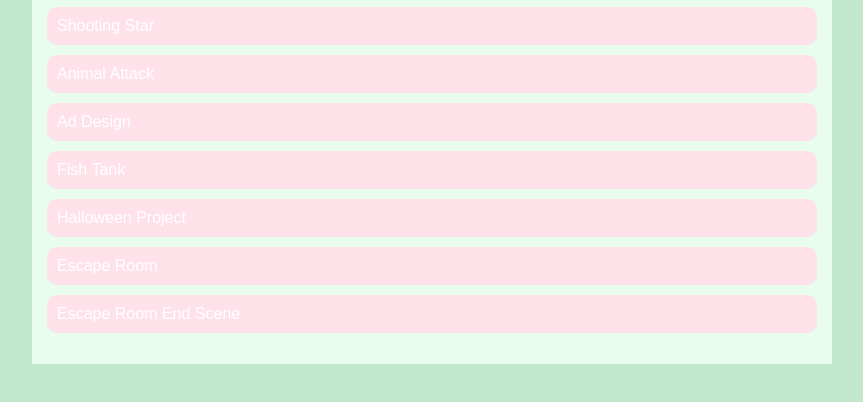
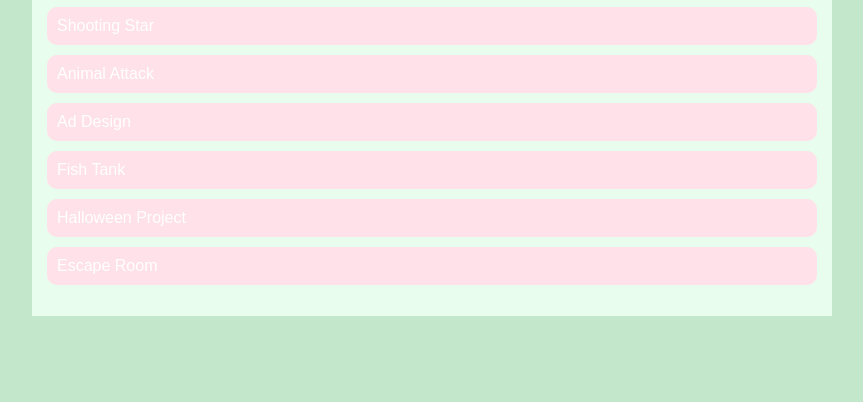
Before and after one commit to chloelandry1/chloelandry1.github.io, a plain HTML site: page portfolio.html in a window 1280 px wide. Shown: the part 398-800 px from the top of the page, without its empty margins (208-1071 px from the left). Drawn offline with Linux system fonts and the light colour scheme.

Commit message:
Fixed khan link

```diff
--- a/portfolio.html
+++ b/portfolio.html
@@ -55,10 +55,7 @@
                     <a href="https://www.khanacademy.org/computer-programming/landry_halloween-project/6354928673603584"target="_blank">Halloween Project</a>
                 </li>
                 <li>
-                    <a href="https://www.khanacademy.org/computer-programming/chloe_avery_alexis_escape-room-project/6519986187780096"target="_blank">Escape Room</a>
-                </li>
-                <li>
-                    <a href="https://www.khanacademy.org/computer-programming/chloe_alexis_avery_escape-room-project-end-page/6187587428007936"target="_blank">Escape Room End Scene</a>
+                    <a href="https://www.khanacademy.org/computer-programming/spin-off-of-landrylombardoand-cruzs-escape-room/6188352385171456"target="_blank">Escape Room</a>
                 </li>
             </ul>
 
```
